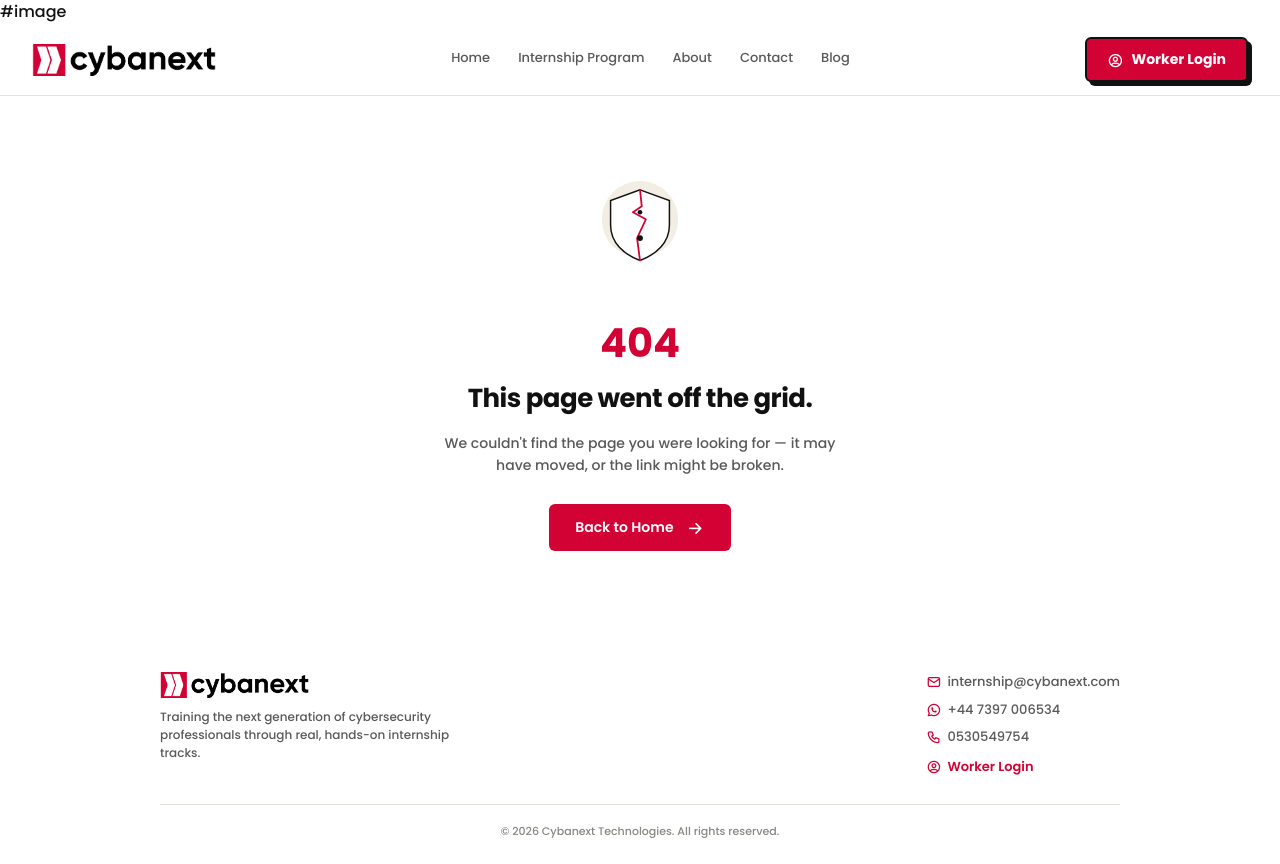
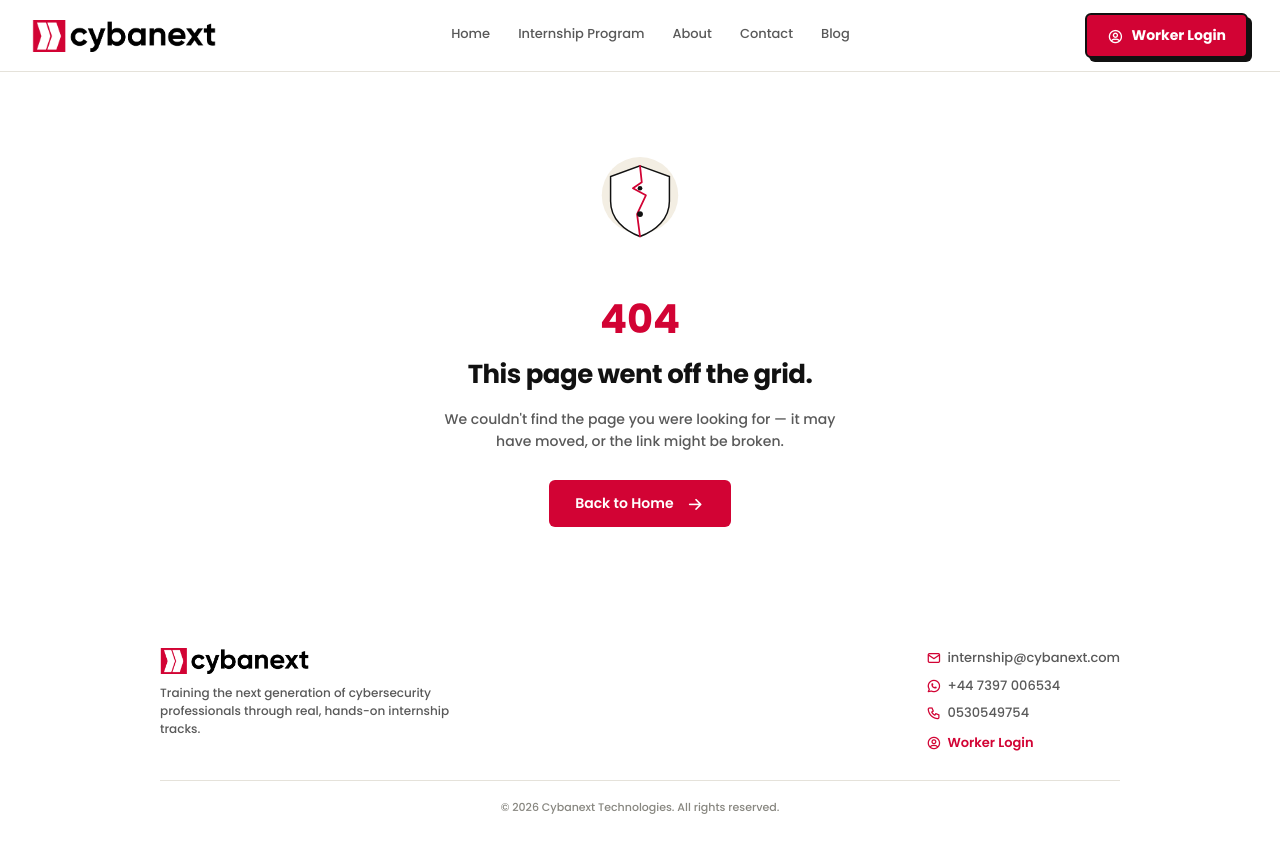
Before and after one commit to 4EVERDHOPE12/cybanext-website, a plain HTML site: page 404.html in a window 1280 px wide. After the commit the page ends 840 px from the top, so only its background shows below. Drawn offline with nearby package versions, Linux system fonts and the light colour scheme.

Commit message:
feat: fix the 404 page error

```diff
--- a/404.html
+++ b/404.html
@@ -13,7 +13,7 @@
 </head>
 <body>
 
-  #image
+
 
   <header class="site-header">
     <a href="index.html" class="logo">
```
